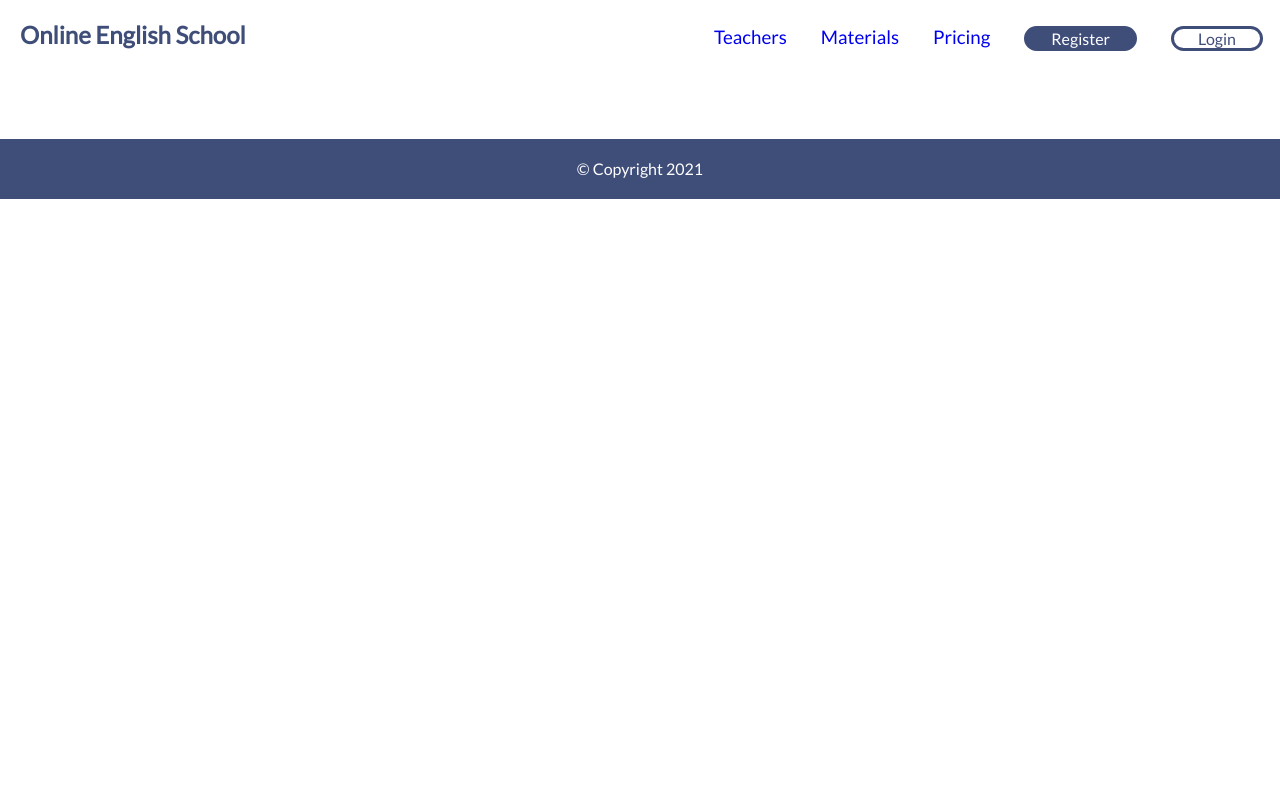
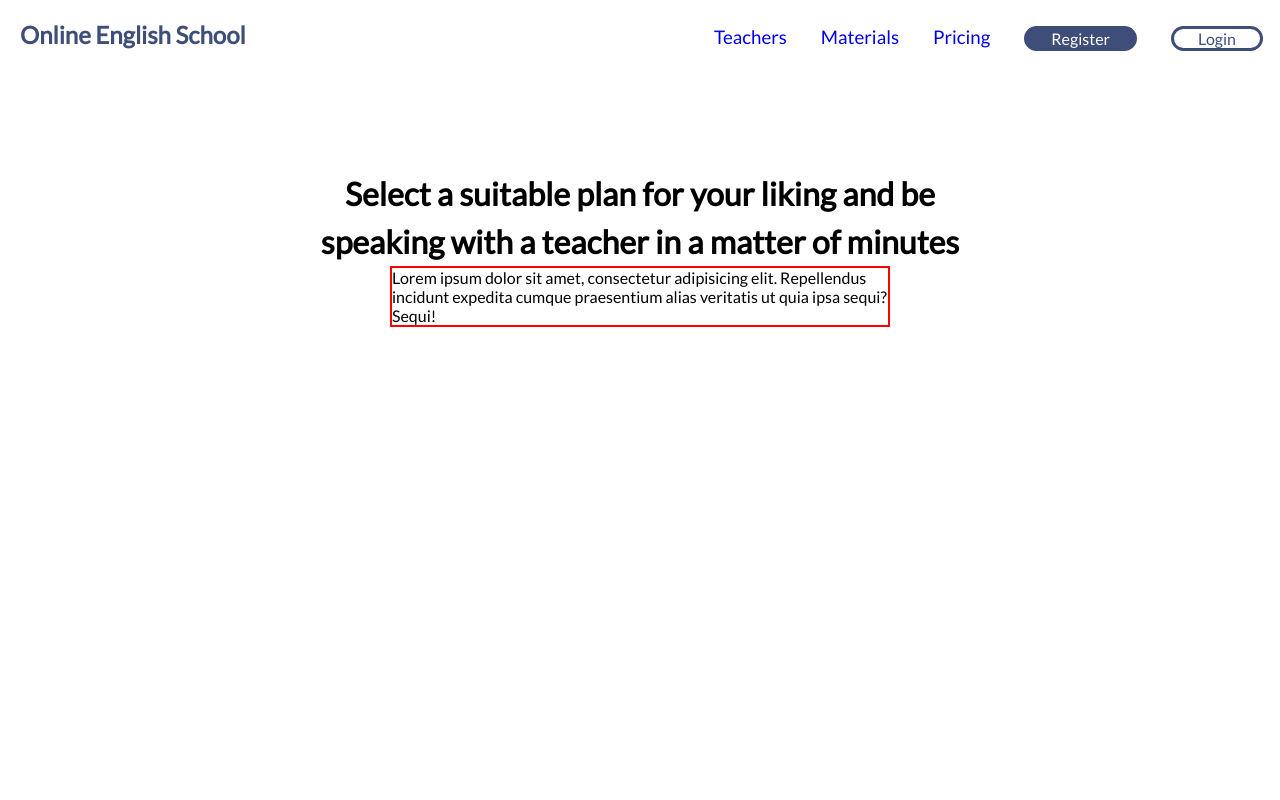
Before and after one commit to Thunderbolton/Online-English-School, a React (Create React App) app: page /pricing in a window 1280 px wide. Shown: the top 800 px of the page. Built offline with nearby package versions, Linux system fonts and the light colour scheme.

Commit message:
added initial content and styling for Pricing page

```diff
--- a/src/components/Pricing.js
+++ b/src/components/Pricing.js
@@ -1,7 +1,10 @@
 const Pricing = () => {
     return (
         <div className="pricing">
-            <h1>Pricing</h1>
+            <h1 className="pricing-header">Select a suitable plan for your liking and be speaking with a teacher in a matter of minutes</h1>
+            <div className="pricing-hero">
+                Lorem ipsum dolor sit amet, consectetur adipisicing elit. Repellendus incidunt expedita cumque praesentium alias veritatis ut quia ipsa sequi? Sequi!
+            </div>
         </div>
      );
 }
--- a/src/components/TeacherCards.js
+++ b/src/components/TeacherCards.js
@@ -67,6 +67,7 @@ const TeacherCards = () => {
         <div className="teacher-card-grid">
             {cards.map((card) => (
                 <div className="teacher-card">
+
                     <div className="teacher-info">
                         {card.isOnline === true ?
                             <div>
@@ -77,9 +78,10 @@ const TeacherCards = () => {
                     <div className="teacher-card-text">
                         <h3>From: {card.homeCountry}</h3>
                         <h4>Living in: {card.location}</h4>
+                    </div>
 
-                    </div>
                     <img className="teacher-img" src={card.profilePicture}></img>
+
                     <div className="teacher-card-bottom">
                         <p className="teacher-bio">{card.bio}</p>
                         {card.isOnline === true ?
--- a/src/index.css
+++ b/src/index.css
@@ -427,7 +427,7 @@ button {
 .materials {
   position: relative;
   top: 100px;
-  height: 750px;
+  height: 90vh;
   margin-bottom: 600px; /* just to separate footer */
   overflow: hidden;
 }
@@ -444,7 +444,6 @@ button {
   z-index: -1;
   width: 50%;
   right: 46%;
-  /* top: 10px; */
   border: #3f4d79 solid 2px;
   transform: scale(2) rotate(315deg);
   /* opacity: 0.4; */
@@ -529,7 +528,6 @@ button {
 
 #conversation-btn-sm {
   margin-top: 140px;
-
 }
 
 #news-btn-sm {
@@ -539,7 +537,6 @@ button {
 .materials-hero p {
   padding: 15px;
 }
-
 
 @media (max-width:950px){
   .materials-hero-info {
@@ -577,11 +574,27 @@ button {
 
 /* Pricing */
 
-/* .pricing {
-  position: absolute;
-  top: 15%;
-  left: 10%
-} */
+.pricing {
+  position: relative;
+  top: 170px;
+  overflow: hidden;
+  /* height: 750px; */
+  margin-bottom: 800px;
+}
+
+.pricing-header {
+  width: 50%;
+  text-align: center;
+  line-height: 3rem;
+  margin: auto;
+}
+
+.pricing-hero {
+  display: flex;
+  width: 500px;
+  border: solid 2px red;
+  margin: auto;
+}
 
 /* Footer */
 
```
